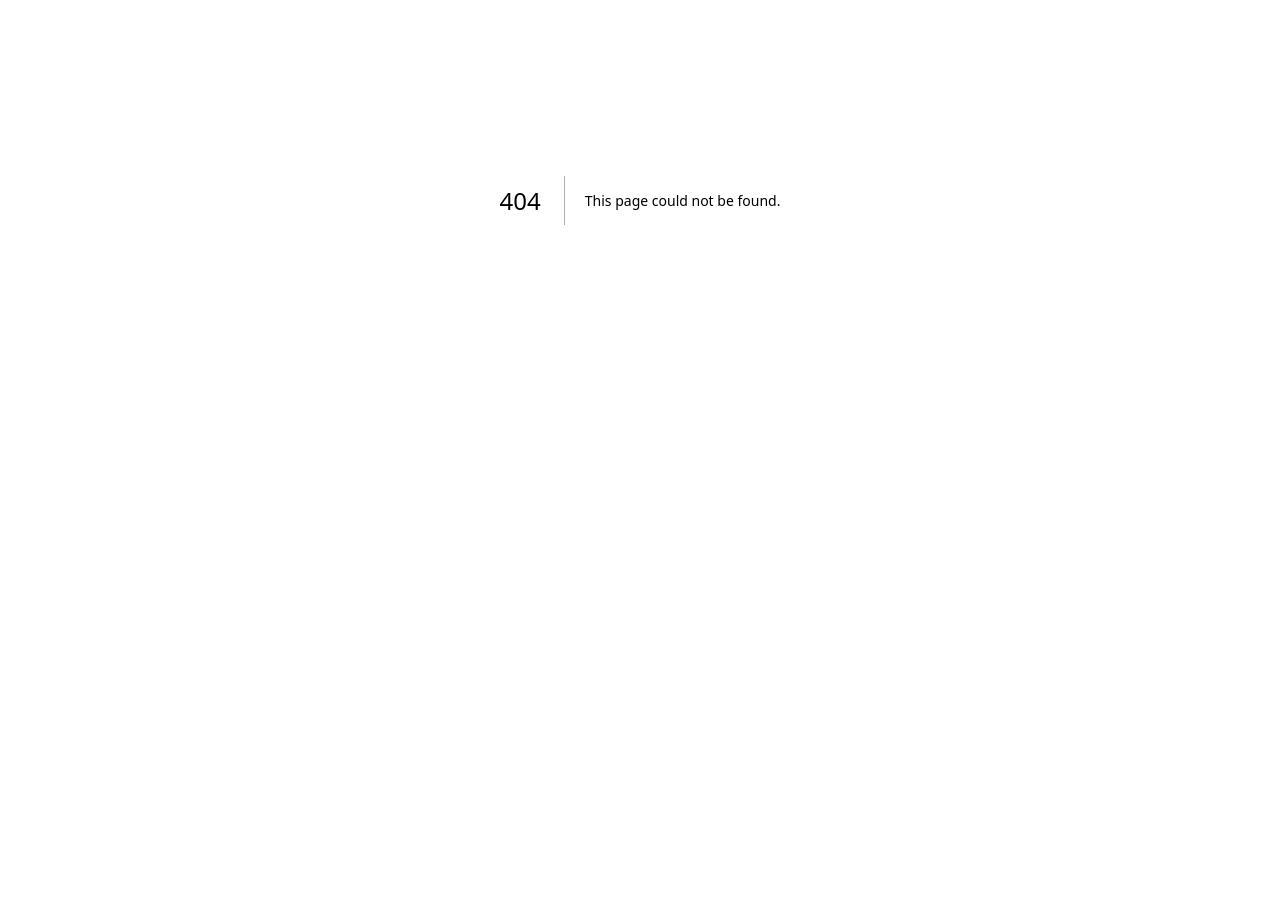
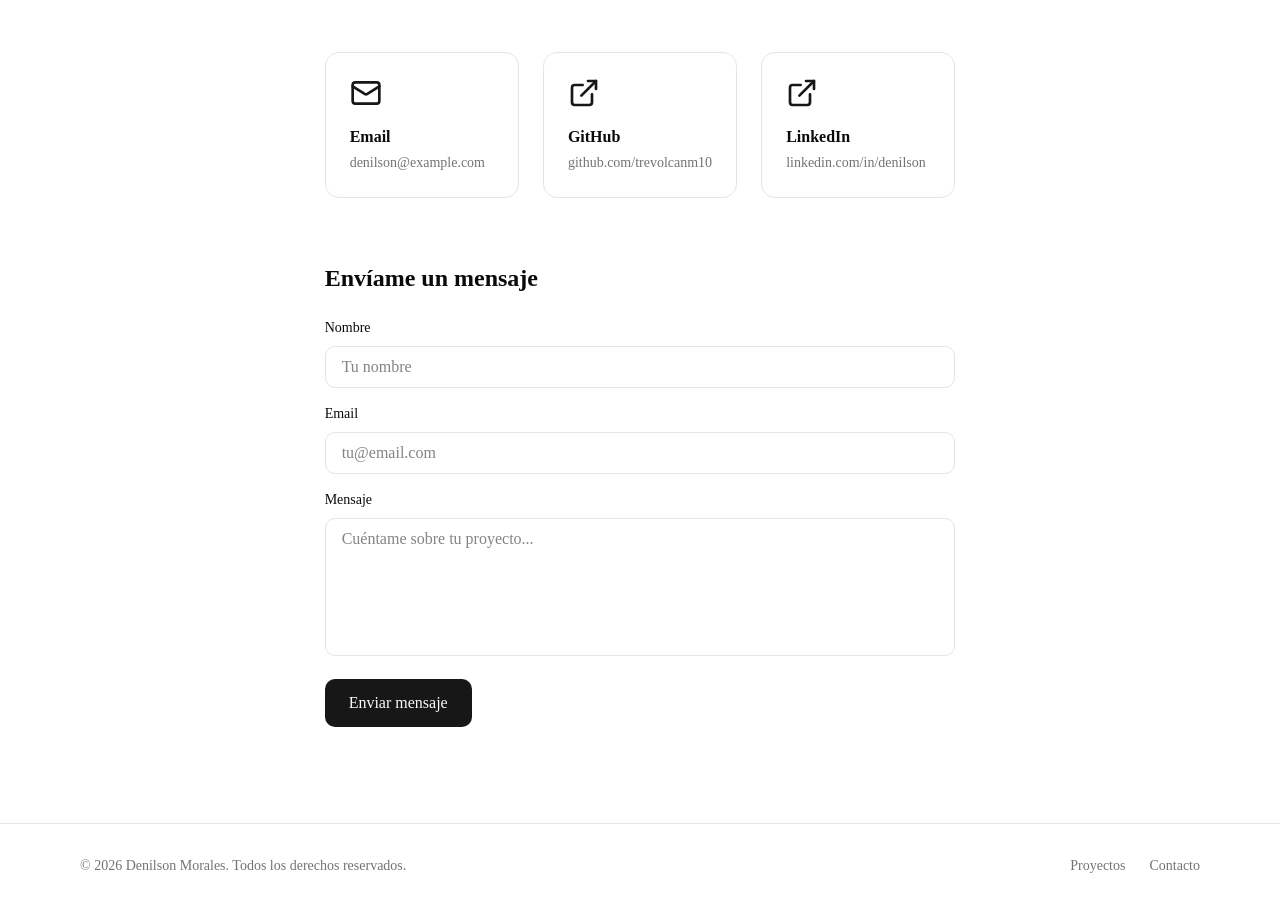
Before and after one commit to trevolcanm10/denilson-portfolio, a Next.js app: page /contact in a window 1280 px wide. Before the commit this address had no page. Shown: the part 200-1108 px from the top of the page. Before the commit the page ends 800 px from the top, so only its background shows below. Built offline with nearby package versions, Linux system fonts and the light colour scheme.

Commit message:
Implementamos las vistas de Servicios y Contacto

```diff
--- /dev/null
+++ b/app/contact/page.tsx
@@ -0,0 +1,119 @@
+import { Mail, ExternalLink } from "lucide-react";
+
+const contactLinks = [
+  {
+    icon: Mail,
+    label: "Email",
+    value: "denilson@example.com",
+    href: "mailto:denilson@example.com",
+  },
+  {
+    icon: ExternalLink,
+    label: "GitHub",
+    value: "github.com/trevolcanm10",
+    href: "https://github.com/trevolcanm10",
+  },
+  {
+    icon: ExternalLink,
+    label: "LinkedIn",
+    value: "linkedin.com/in/denilson",
+    href: "https://linkedin.com/in/denilson",
+  },
+];
+
+export default function ContactPage() {
+  return (
+    <main className="mx-auto max-w-5xl px-6 py-24">
+      <div className="max-w-2xl mb-16">
+        <h1 className="text-4xl md:text-5xl font-bold">
+          Contacto
+        </h1>
+        <p className="mt-4 text-lg text-muted-foreground">
+          ¿Tienes un proyecto o idea? Me encantaría escucharla. Escríbeme y conversamos.
+        </p>
+      </div>
+
+      <div className="grid gap-6 md:grid-cols-3 mb-16">
+        {contactLinks.map((link) => {
+          const Icon = link.icon;
+          return (
+            <a
+              key={link.label}
+              href={link.href}
+              target="_blank"
+              rel="noopener noreferrer"
+              className="p-6 rounded-xl border bg-background/60 hover:shadow-md transition group"
+            >
+              <Icon className="w-8 h-8 text-primary mb-4 group-hover:scale-110 transition" />
+              <h3 className="font-semibold mb-1">
+                {link.label}
+              </h3>
+              <p className="text-sm text-muted-foreground">
+                {link.value}
+              </p>
+            </a>
+          );
+        })}
+      </div>
+
+      <div className="max-w-2xl">
+        <h2 className="text-2xl font-bold mb-6">
+          Envíame un mensaje
+        </h2>
+        <form className="space-y-4">
+          <div>
+            <label
+              htmlFor="name"
+              className="block text-sm font-medium mb-2"
+            >
+              Nombre
+            </label>
+            <input
+              type="text"
+              id="name"
+              className="w-full px-4 py-2 rounded-lg border bg-background focus:outline-none focus:ring-2 focus:ring-primary/50"
+              placeholder="Tu nombre"
+            />
+          </div>
+
+          <div>
+            <label
+              htmlFor="email"
+              className="block text-sm font-medium mb-2"
+            >
+              Email
+            </label>
+            <input
+              type="email"
+              id="email"
+              className="w-full px-4 py-2 rounded-lg border bg-background focus:outline-none focus:ring-2 focus:ring-primary/50"
+              placeholder="tu@email.com"
+            />
+          </div>
+
+          <div>
+            <label
+              htmlFor="message"
+              className="block text-sm font-medium mb-2"
+            >
+              Mensaje
+            </label>
+            <textarea
+              id="message"
+              rows={5}
+              className="w-full px-4 py-2 rounded-lg border bg-background focus:outline-none focus:ring-2 focus:ring-primary/50 resize-none"
+              placeholder="Cuéntame sobre tu proyecto..."
+            />
+          </div>
+
+          <button
+            type="submit"
+            className="px-6 py-3 rounded-lg bg-primary text-primary-foreground font-medium hover:opacity-90 transition"
+          >
+            Enviar mensaje
+          </button>
+        </form>
+      </div>
+    </main>
+  );
+}
--- a/app/layout.tsx
+++ b/app/layout.tsx
@@ -2,6 +2,7 @@ import type { Metadata } from "next";
 import { Geist, Geist_Mono } from "next/font/google";
 import "./globals.css";
 import { ThemeProvider } from "@/components/theme-provider";
+import { Footer } from "@/components/layout/footer";
 const geistSans = Geist({
   variable: "--font-geist-sans",
   subsets: ["latin"],
@@ -24,13 +25,14 @@ export default function RootLayout({
 }>) {
   return (
     <html
-      lang="en"
+      lang="es"
       suppressHydrationWarning
       className={`${geistSans.variable} ${geistMono.variable} h-full antialiased`}
     >
       <body className="min-h-full flex flex-col">
         <ThemeProvider>
           {children}
+          <Footer />
         </ThemeProvider>
       </body>
     </html>
--- /dev/null
+++ b/app/not-found.tsx
@@ -0,0 +1,21 @@
+import Link from "next/link";
+
+export default function NotFound() {
+  return (
+    <main className="flex min-h-screen flex-col items-center justify-center px-4">
+      <div className="max-w-md text-center space-y-6">
+        <h1 className="text-6xl font-bold">404</h1>
+        <h2 className="text-2xl font-semibold">Página no encontrada</h2>
+        <p className="text-muted-foreground">
+          Lo siento, la página que buscas no existe o fue movida.
+        </p>
+        <Link
+          href="/"
+          className="inline-block px-6 py-3 rounded-lg bg-primary text-primary-foreground font-medium hover:opacity-90 transition"
+        >
+          Volver al inicio
+        </Link>
+      </div>
+    </main>
+  );
+}
--- a/app/projects/[slug]/page.tsx
+++ b/app/projects/[slug]/page.tsx
@@ -1,3 +1,4 @@
+import type { Metadata } from "next";
 import { projects } from "@/data/projects";
 import { notFound } from "next/navigation";
 import { ArchitectureDiagram } from "@/components/project/architecture-diagram";
@@ -6,11 +7,33 @@ import { ProjectHeader } from "@/components/project/project-header";
 import { TechnologyStack } from "@/components/project/technology-stack";
 import { ProjectTimeline } from "@/components/project/project-timeline";
 import { ProjectGallery } from "@/components/project/project-gallery";
+import { CaseSplit } from "@/components/project/case-split";
 type Props = {
   params: Promise<{
     slug: string;
   }>;
 };
+
+export async function generateMetadata({
+  params,
+}: Props): Promise<Metadata> {
+  const { slug } = await params;
+  const project = projects.find((p) => p.slug === slug);
+
+  if (!project) {
+    return { title: "Proyecto no encontrado" };
+  }
+
+  return {
+    title: `${project.title} | Denilson Morales`,
+    description: project.description,
+    openGraph: {
+      title: project.title,
+      description: project.description,
+      images: [project.cover],
+    },
+  };
+}
 
 export default async function ProjectPage({
   params,
@@ -27,23 +50,12 @@ export default async function ProjectPage({
 
   return (
     <main className="mx-auto max-w-5xl px-6 py-24">
-      <ProjectHeader
-        title={project.title}
-        description={project.description}
-        technologies={project.technologies}
-        github={project.github}
-        demo={project.demo}
-        year={project.year}
-        status={project.status}
+      <ProjectHeader project={project} />
+
+      <CaseSplit
+        problem={project.problem}
+        solution={project.solution}
       />
-
-      <CaseStudySection title="Problema">
-        <p>{project.problem}</p>
-      </CaseStudySection>
-
-      <CaseStudySection title="Solución">
-        <p>{project.solution}</p>
-      </CaseStudySection>
 
       <CaseStudySection title="Proceso de Desarrollo">
         <ProjectTimeline
--- /dev/null
+++ b/app/services/page.tsx
@@ -0,0 +1,78 @@
+import { Code2, Smartphone, Brain, Server } from "lucide-react";
+
+const services = [
+  {
+    icon: Code2,
+    title: "Desarrollo Web",
+    description:
+      "Aplicaciones web modernas con React, Next.js y TypeScript. Dashboards, SaaS y plataformas escalables.",
+  },
+  {
+    icon: Smartphone,
+    title: "Desarrollo Móvil",
+    description:
+      "Apps nativas e híbridas con Flutter y React Native. Experiencias fluidas en iOS y Android.",
+  },
+  {
+    icon: Brain,
+    title: "Soluciones de IA",
+    description:
+      "Modelos de Machine Learning, procesamiento de datos y sistemas predictivos para automatizar decisiones.",
+  },
+  {
+    icon: Server,
+    title: "Backend & APIs",
+    description:
+      "APIs REST y GraphQL con Node.js, Spring Boot y Python. Microservicios y arquitecturas desacopladas.",
+  },
+];
+
+export default function ServicesPage() {
+  return (
+    <main className="mx-auto max-w-5xl px-6 py-24">
+      <div className="max-w-2xl mb-16">
+        <h1 className="text-4xl md:text-5xl font-bold">
+          Servicios
+        </h1>
+        <p className="mt-4 text-lg text-muted-foreground">
+          Soluciones技术 completas para transformar tus ideas en productos digitales reales.
+        </p>
+      </div>
+
+      <div className="grid gap-6 md:grid-cols-2">
+        {services.map((service) => {
+          const Icon = service.icon;
+          return (
+            <div
+              key={service.title}
+              className="p-6 rounded-xl border bg-background/60 hover:shadow-md transition"
+            >
+              <Icon className="w-8 h-8 text-primary mb-4" />
+              <h3 className="text-xl font-semibold mb-2">
+                {service.title}
+              </h3>
+              <p className="text-muted-foreground">
+                {service.description}
+              </p>
+            </div>
+          );
+        })}
+      </div>
+
+      <div className="mt-16 p-8 rounded-xl border bg-background/60 text-center">
+        <h2 className="text-2xl font-bold mb-4">
+          ¿Tienes un proyecto en mente?
+        </h2>
+        <p className="text-muted-foreground mb-6 max-w-xl mx-auto">
+          Cuéntame sobre tu idea y juntos encontraremos la mejor solución técnica.
+        </p>
+        <a
+          href="/contact"
+          className="inline-block px-6 py-3 rounded-lg bg-primary text-primary-foreground font-medium hover:opacity-90 transition"
+        >
+          Contactarme
+        </a>
+      </div>
+    </main>
+  );
+}
--- /dev/null
+++ b/components/layout/footer.tsx
@@ -0,0 +1,30 @@
+import Link from "next/link";
+
+export function Footer() {
+  return (
+    <footer className="border-t mt-auto">
+      <div className="max-w-6xl mx-auto px-4 py-8">
+        <div className="flex flex-col md:flex-row items-center justify-between gap-4">
+          <p className="text-sm text-muted-foreground">
+            © {new Date().getFullYear()} Denilson Morales. Todos los derechos reservados.
+          </p>
+
+          <div className="flex items-center gap-6">
+            <Link
+              href="/projects"
+              className="text-sm text-muted-foreground hover:text-foreground transition"
+            >
+              Proyectos
+            </Link>
+            <Link
+              href="/contact"
+              className="text-sm text-muted-foreground hover:text-foreground transition"
+            >
+              Contacto
+            </Link>
+          </div>
+        </div>
+      </div>
+    </footer>
+  );
+}
--- a/components/layout/navbar.tsx
+++ b/components/layout/navbar.tsx
@@ -1,6 +1,7 @@
 "use client";
 
 import Link from "next/link";
+import { usePathname } from "next/navigation";
 import { ThemeToggle } from "@/components/theme-toggle";
 import { Menu } from "lucide-react";
 
@@ -19,6 +20,13 @@ const navItems = [
 ];
 
 export function Navbar() {
+  const pathname = usePathname();
+
+  const isActive = (href: string) => {
+    if (href === "/") return pathname === "/";
+    return pathname.startsWith(href);
+  };
+
   return (
     <header className="fixed top-0 left-0 w-full border-b bg-background/80 backdrop-blur z-50">
       <div className="max-w-6xl mx-auto px-4 h-16 flex items-center justify-between">
@@ -34,7 +42,11 @@ export function Navbar() {
             <Link
               key={item.href}
               href={item.href}
-              className="text-sm text-muted-foreground hover:text-foreground transition"
+              className={`text-sm transition ${
+                isActive(item.href)
+                  ? "text-foreground font-medium"
+                  : "text-muted-foreground hover:text-foreground"
+              }`}
             >
               {item.label}
             </Link>
@@ -66,7 +78,11 @@ export function Navbar() {
                       <SheetClose asChild key={item.href}>
                         <Link
                           href={item.href}
-                          className="text-lg font-medium hover:translate-x-1 transition"
+                          className={`text-lg font-medium hover:translate-x-1 transition ${
+                            isActive(item.href)
+                              ? "text-foreground"
+                              : "text-muted-foreground"
+                          }`}
                         >
                           {item.label}
                         </Link>
--- /dev/null
+++ b/components/project/case-split.tsx
@@ -0,0 +1,25 @@
+export function CaseSplit({
+  problem,
+  solution,
+}: {
+  problem: string;
+  solution: string;
+}) {
+  return (
+    <div className="grid md:grid-cols-2 gap-6">
+
+      {/* Problem */}
+      <div className="p-6 rounded-xl border bg-background/60">
+        <h3 className="font-semibold text-red-500 mb-2">Problema</h3>
+        <p className="text-muted-foreground">{problem}</p>
+      </div>
+
+      {/* Solution */}
+      <div className="p-6 rounded-xl border bg-background/60">
+        <h3 className="font-semibold text-green-500 mb-2">Solución</h3>
+        <p className="text-muted-foreground">{solution}</p>
+      </div>
+
+    </div>
+  );
+}
--- a/components/project/project-card.tsx
+++ b/components/project/project-card.tsx
@@ -29,6 +29,7 @@ export function ProjectCard({
                     src={project.cover}
                     alt={project.title}
                     fill
+                    sizes="(max-width: 768px) 100vw, (max-width: 1200px) 50vw, 33vw"
                     className="object-cover"
                     />
             </div>
--- a/components/project/project-header.tsx
+++ b/components/project/project-header.tsx
@@ -1,82 +1,62 @@
-interface ProjectHeaderProps {
-  title: string;
-  description: string;
-  technologies: string[];
+import Link from "next/link";
+import { Project } from "@/types/project";
 
-  github?: string;
-  demo?: string;
+export function ProjectHeader({ project }: { project: Project }) {
+  return (
+    <section className="space-y-8">
 
-  year?: string;
-  status?: string;
-}
+      {/* Top meta */}
+      <div className="flex flex-wrap items-center gap-3 text-sm text-muted-foreground">
+        <span>{project.year}</span>
+        <span>•</span>
+        <span>{project.status}</span>
+      </div>
 
-export function ProjectHeader({
-  title,
-  description,
-  technologies,
-  github,
-  demo,
-  year,
-  status,
-}: ProjectHeaderProps) {
-  return (
-    <header className="mb-20">
-      <div className="space-y-6">
-        <div>
-          <h1 className="text-5xl font-bold tracking-tight">
-            {title}
+      {/* Title */}
+      <h1 className="text-4xl md:text-5xl font-bold leading-tight">
+        {project.title}
       </h1>
 
-          <p className="mt-6 max-w-3xl text-xl text-muted-foreground">
-            {description}
+      {/* Description */}
+      <p className="text-lg text-muted-foreground max-w-2xl">
+        {project.description}
       </p>
-        </div>
 
+      {/* Tags */}
       <div className="flex flex-wrap gap-2">
-          {technologies.map((tech) => (
+        {project.technologies.map((tech) => (
           <span
             key={tech}
-              className="
-                rounded-full
-                border
-                px-3
-                py-1
-                text-sm
-              "
+            className="text-xs px-2 py-1 rounded-md bg-muted text-muted-foreground"
           >
             {tech}
           </span>
         ))}
       </div>
 
-        <div className="flex gap-6">
-          {github && (
-            <a
-              href={github}
+      {/* CTA */}
+      <div className="flex flex-wrap gap-3 pt-2">
+        {project.github && (
+          <Link
+            href={project.github}
             target="_blank"
-              rel="noopener noreferrer"
-              className="font-medium underline"
+            className="px-5 py-2 rounded-lg border hover:bg-muted transition"
           >
-              GitHub ↗
-            </a>
+            GitHub
+          </Link>
         )}
 
-          {demo && (
-            <a
-              href={demo}
+        {project.demo && (
+          <Link
+            href={project.demo}
             target="_blank"
-              rel="noopener noreferrer"
-              className="font-medium underline"
+            className="px-5 py-2 rounded-lg bg-primary text-primary-foreground hover:opacity-90 transition"
           >
-              Demo ↗
-            </a>
+            Ver demo
+          </Link>
         )}
       </div>
 
-        <div className="text-sm text-muted-foreground">
-          {year} · {status}
-        </div>
-      </div>
-    </header>
+    </section>
   );
 }
```
Lines whose indentation alone changed are shown as unchanged.
